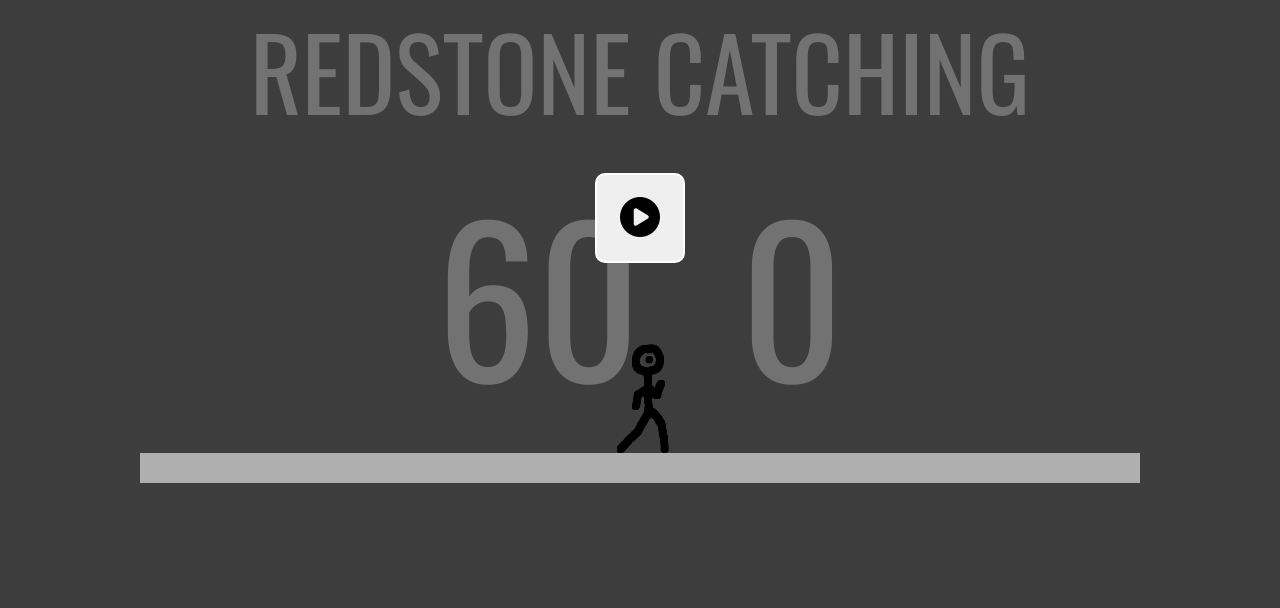
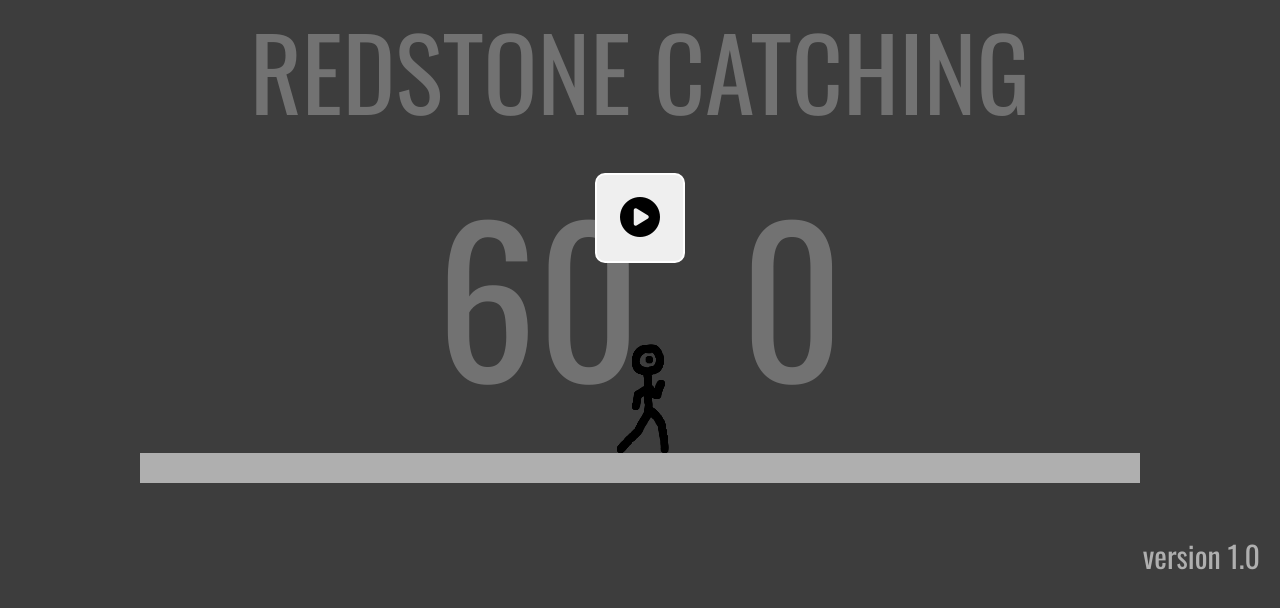
Before and after one commit to balpbr/MonadCatch, a plain HTML site: page index.html in a window 1280 px wide. Shown: the part 182-790 px from the top of the page. Drawn offline with nearby package versions, Linux system fonts and the light colour scheme.

Commit message:
add a version text

```diff
--- a/index.html
+++ b/index.html
@@ -51,7 +51,7 @@
 
         <button class="color-theme"><i class="fa-solid fa-sun"></i></button>
         <a class="github-link" href="https://github.com/keramsky/redstone-catching" target="_blank"><i class="fa-brands fa-github"></i></a>
-
+        <p class="version">version 1.0</p>
 
         <script src="scripts/player.js"></script>
         <script src="scripts/movement.js"></script>
--- a/styles/style.css
+++ b/styles/style.css
@@ -130,3 +130,11 @@ body {
 .github-link:active {
     opacity: 0.5;
 }
+
+.version {
+    font-size: 30px;
+    color: rgb(175, 175, 175);
+    position: absolute;
+    right: 20px;
+    bottom: 10px;
+}
```
